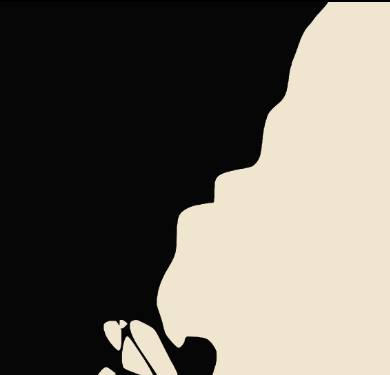
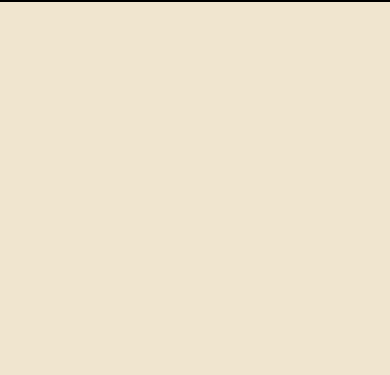
Before and after one commit to heeraku/carabiner, a plain HTML site: page index.html in a window 390 px wide. Shown: the part 40-415 px from the top of the page. Drawn offline with Linux system fonts and the light colour scheme; a web font is replaced by a local one.

Commit message:
Add files via upload

```diff
--- a/style.css
+++ b/style.css
@@ -188,6 +188,9 @@ nav{
         display: block;
 
     }
+    .page1{
+        background-position:center;
+    }
 }
 
 .nav-active{
```
